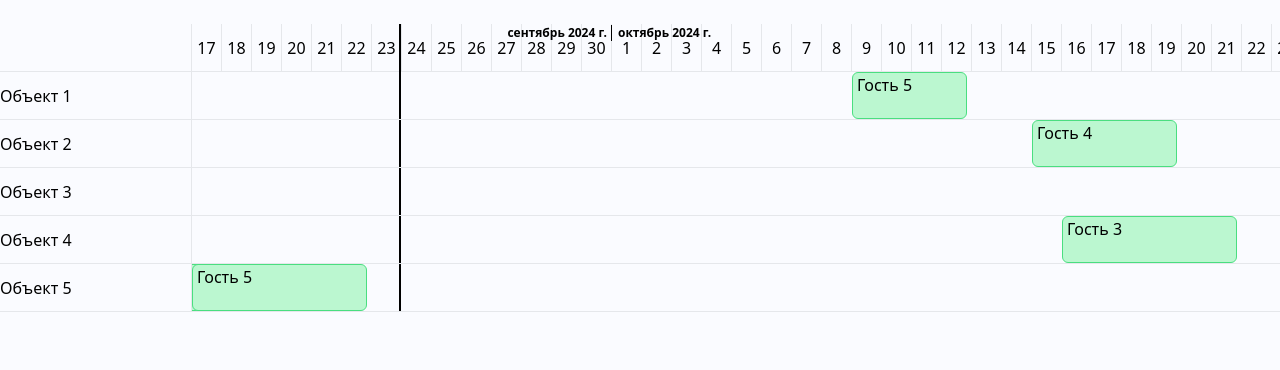
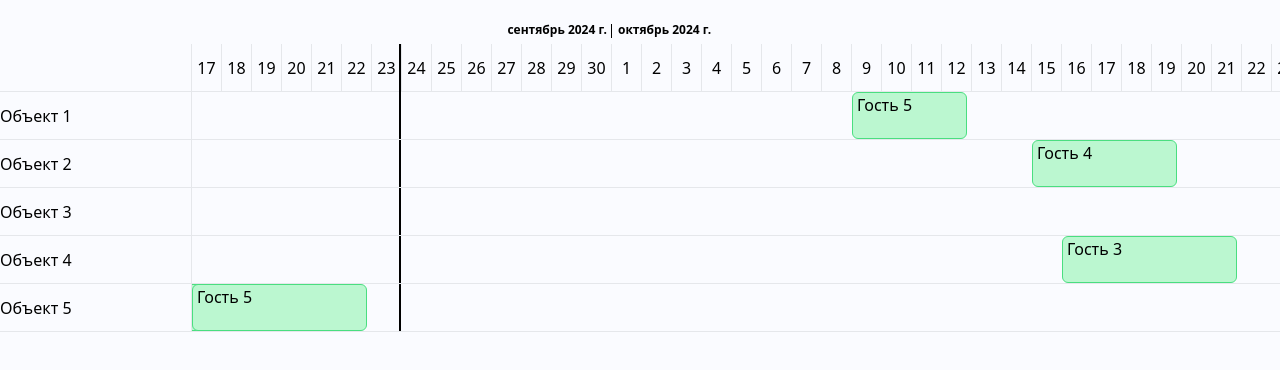
Before and after one commit to alkhilaev/vue-tailwind, a Vue app: page /booking in a window 1280 px wide. Shown: the top 370 px of the page. Built offline with nearby package versions, Linux system fonts and the light colour scheme; the HTML template or start-up script is replaced by a standard one.

Commit message:
Booking dashboard 1.2. Сделал правильное расположение конца и начала месяца

```diff
--- a/src/views/booking/index.vue
+++ b/src/views/booking/index.vue
@@ -2,7 +2,7 @@
   <div class="container mx-auto my-6">
     <div class="flex">
       <!-- Колонка объектов -->
-      <div class="w-48">
+      <div class="w-48" style="padding-top: 20px">
         <!-- Пустая ячейка для заголовка дат -->
         <div class="h-12 border-b border-r"></div>
         <!-- Список объектов -->
@@ -16,7 +16,7 @@
       </div>
       <!-- Скролл дат и бронирований -->
       <div class="flex-1 overflow-x-auto relative" @scroll="handleScroll" ref="scrollContainer">
-        <div class="relative" :style="{ width: totalWidth + 'px' }">
+        <div class="relative" :style="{ width: totalWidth + 'px' }" style="padding-top: 20px">
           <!-- Заголовок дат -->
           <div class="flex relative">
             <div
@@ -41,23 +41,6 @@
               ></div>
             </div>
           </div>
-          <!-- Метки месяцев -->
-          <div class="relative" style="overflow: visible">
-            <div
-              v-for="(month, index) in monthMarkers"
-              :key="index"
-              class="month-marker"
-              :class="{ 'month-marker--before': month.align === 'right' }"
-              :style="{
-                left: month.position + 'px',
-                top: '-3rem',
-                transform: month.align === 'left' ? 'translateX(-105%)' : 'translateX(0)',
-              }"
-            >
-              <!--              {{ month.align }}-->
-              {{ month.label }}
-            </div>
-          </div>
           <!-- Сетка бронирований -->
           <div>
             <div v-for="object in objects" :key="object.id" class="relative h-12 border-b border-r">
@@ -72,6 +55,22 @@
               >
                 {{ booking.guest }}
               </div>
+            </div>
+          </div>
+          <!-- Метки месяцев -->
+          <div class="relative" style="top: -255px">
+            <div
+              v-for="(month, index) in monthMarkers"
+              :key="index"
+              class="month-marker"
+              :class="{ 'month-marker--before': month.align === 'right' }"
+              :style="{
+                left: month.position + 'px',
+                top: '-3.5rem',
+                transform: month.align === 'left' ? 'translateX(-105%)' : 'translateX(0)',
+              }"
+            >
+              {{ month.label }}
             </div>
           </div>
         </div>
@@ -359,12 +358,10 @@ const hideTooltip = () => {
   height: 16px; /* Высота чёрточки */
   background-color: black;
   margin-right: 5px;
-  //margin-left: 5px;
+  transform: translateX(-1px);
 }
 
 .month-marker--before::before {
-  display: flex;
-  //margin-left: 0;
-  transform: translateX(-1px);
+  display: block;
 }
 </style>
```
